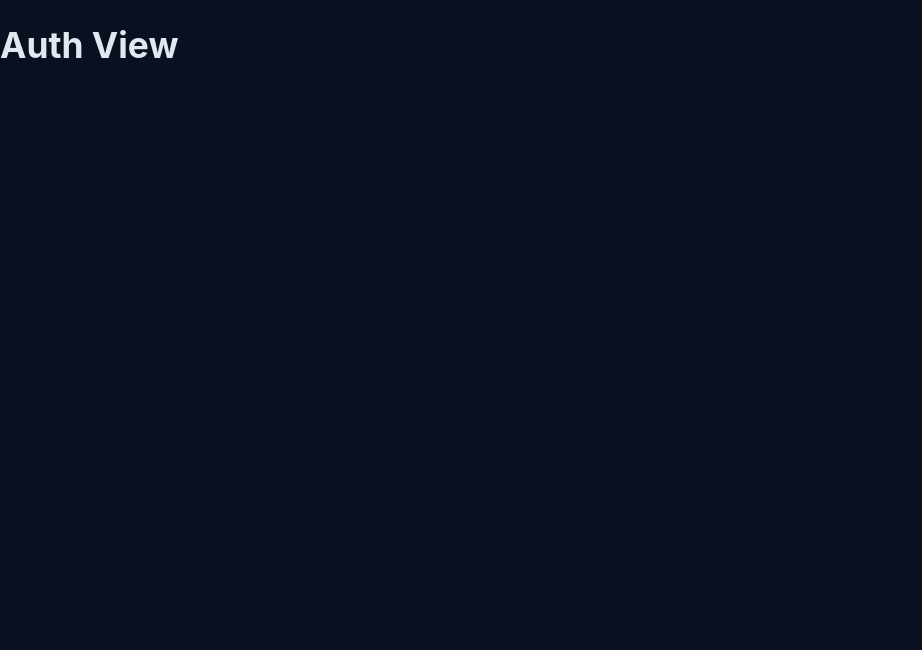
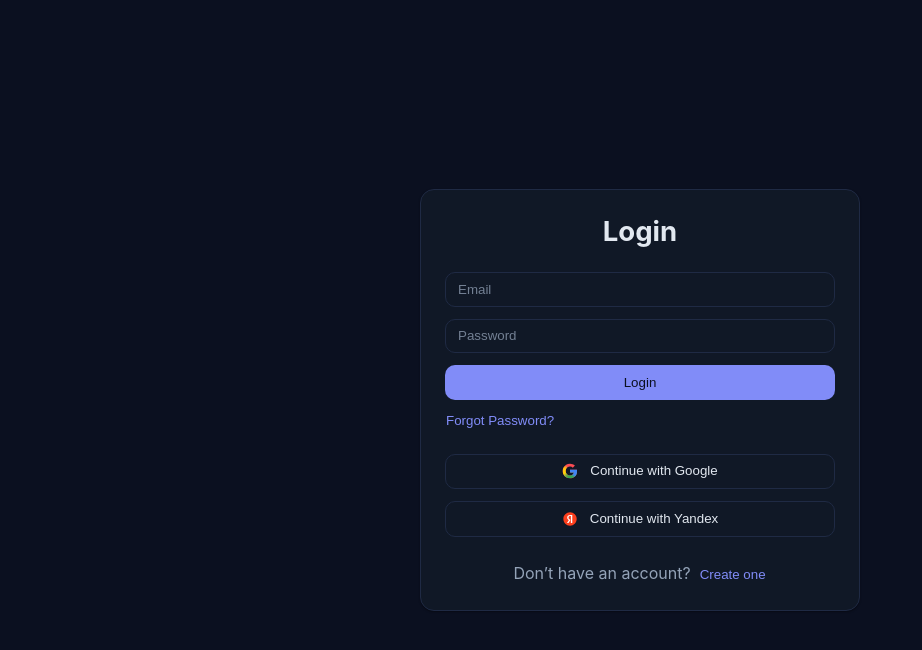
Before and after one commit to LiveisFpv/ALib, a Vue app in the folder apps/frontend/: page /auth in a window 1280 px wide. Shown: the top 650 px of the page, without its empty margins (0-922 px from the left). Built offline with nearby package versions, Linux system fonts and the light colour scheme; the HTML template or start-up script is replaced by a standard one.

Commit message:
signup login page

```diff
--- a/apps/frontend/src/views/AuthView.vue
+++ b/apps/frontend/src/views/AuthView.vue
@@ -1,6 +1,166 @@
-<script setup lang="ts"></script>
+<script setup lang="ts">
+import { ref, computed } from 'vue'
+import { useAuthStore } from '@/stores/authStore'
+const authStore = useAuthStore()
+if (authStore.isAuthenticated) {
+  window.location.href = '/'
+}
+const loginorsignup = ref('login')
+const isLogin = computed(() => loginorsignup.value === 'login')
+function Switch() {
+  console.log('loginorsignup.value: ', loginorsignup.value)
+  if (loginorsignup.value == 'login') {
+    loginorsignup.value = 'signup'
+  } else {
+    loginorsignup.value = 'login'
+  }
+}
+</script>
 <template>
-  <div>
-    <h1>Auth View</h1>
+  <div class="auth-view">
+    <div class="card auth-card">
+      <div class="login-view" v-if="isLogin">
+        <h2 class="auth-title">Login</h2>
+        <div class="auth-form">
+          <input type="email" placeholder="Email" class="input" autocomplete="email" />
+          <input
+            type="password"
+            placeholder="Password"
+            class="input"
+            autocomplete="current-password"
+          />
+          <button class="btn btn--primary">Login</button>
+          <button class="btn btn-text">Forgot Password?</button>
+        </div>
+        <div class="oauth">
+          <button class="btn oauth-btn">
+            <img src="/src/assets/google-icon.svg" alt="Google" class="logo oauth-logo" />
+            <span>Continue with Google</span>
+          </button>
+          <button class="btn oauth-btn">
+            <img src="/src/assets/yandex-icon.svg" alt="Yandex" class="logo oauth-logo" />
+            <span>Continue with Yandex</span>
+          </button>
+        </div>
+        <div class="switch">
+          <span class="muted">Don’t have an account?</span>
+          <button class="btn btn-text" @click="Switch()">Create one</button>
+        </div>
+      </div>
+      <div class="signup-view" v-else>
+        <h2 class="auth-title">Sign Up</h2>
+        <div class="auth-form">
+          <input type="text" placeholder="Lastname" class="input" autocomplete="family-name" />
+          <input type="text" placeholder="Firstname" class="input" autocomplete="given-name" />
+          <input type="email" placeholder="Email" class="input" autocomplete="email" />
+          <input type="password" placeholder="Password" class="input" autocomplete="new-password" />
+          <input
+            type="password"
+            placeholder="Confirm Password"
+            class="input"
+            autocomplete="new-password"
+          />
+          <button class="btn btn--primary">Create account</button>
+        </div>
+        <div class="oauth">
+          <button class="btn oauth-btn">
+            <img src="/src/assets/google-icon.svg" alt="Google" class="logo oauth-logo" />
+            <span>Continue with Google</span>
+          </button>
+          <button class="btn oauth-btn">
+            <img src="/src/assets/yandex-icon.svg" alt="Yandex" class="logo oauth-logo" />
+            <span>Continue with Yandex</span>
+          </button>
+        </div>
+        <div class="switch">
+          <span class="muted">Already have an account?</span>
+          <button class="btn btn-text" @click="Switch()">Sign in</button>
+        </div>
+      </div>
+    </div>
   </div>
 </template>
+<style lang="css" scoped>
+.auth-view {
+  min-height: 100vh;
+  display: grid;
+  place-items: center;
+  padding: var(--space-8) var(--space-4);
+}
+
+.auth-card {
+  width: 100%;
+  max-width: 440px;
+  padding: var(--space-6);
+  display: grid;
+  gap: var(--space-6);
+}
+
+.login-view,
+.signup-view {
+  display: grid;
+  gap: var(--space-6);
+}
+
+.auth-title {
+  text-align: center;
+  margin: 0;
+}
+
+.auth-form {
+  display: grid;
+  gap: var(--space-3);
+}
+
+.btn-text {
+  background: transparent;
+  border: 1px solid transparent;
+  color: var(--color-primary);
+  padding: 0;
+}
+.btn-text:hover {
+  text-decoration: underline;
+  background: transparent;
+}
+
+.oauth {
+  display: grid;
+  gap: var(--space-3);
+}
+
+.oauth-btn {
+  display: inline-flex;
+  align-items: center;
+  gap: var(--space-3);
+  width: 100%;
+  justify-content: center;
+  background: var(--color-surface);
+  border: 1px solid var(--color-border);
+  line-height: 1.2;
+}
+
+.oauth-logo {
+  filter: none !important;
+  width: 1.2em;
+  height: 1.2em;
+  flex-shrink: 0;
+}
+
+.oauth-btn span {
+  line-height: 1.2;
+  white-space: nowrap;
+}
+
+.switch {
+  display: flex;
+  gap: var(--space-2);
+  align-items: baseline;
+  justify-content: center;
+}
+
+.btn-text {
+  line-height: 1.2;
+  display: inline-flex;
+  align-items: baseline;
+}
+</style>
```
Also changed, not shown: apps/frontend/src/assets/google-icon.svg (added), apps/frontend/src/assets/yandex-icon.svg (added).
